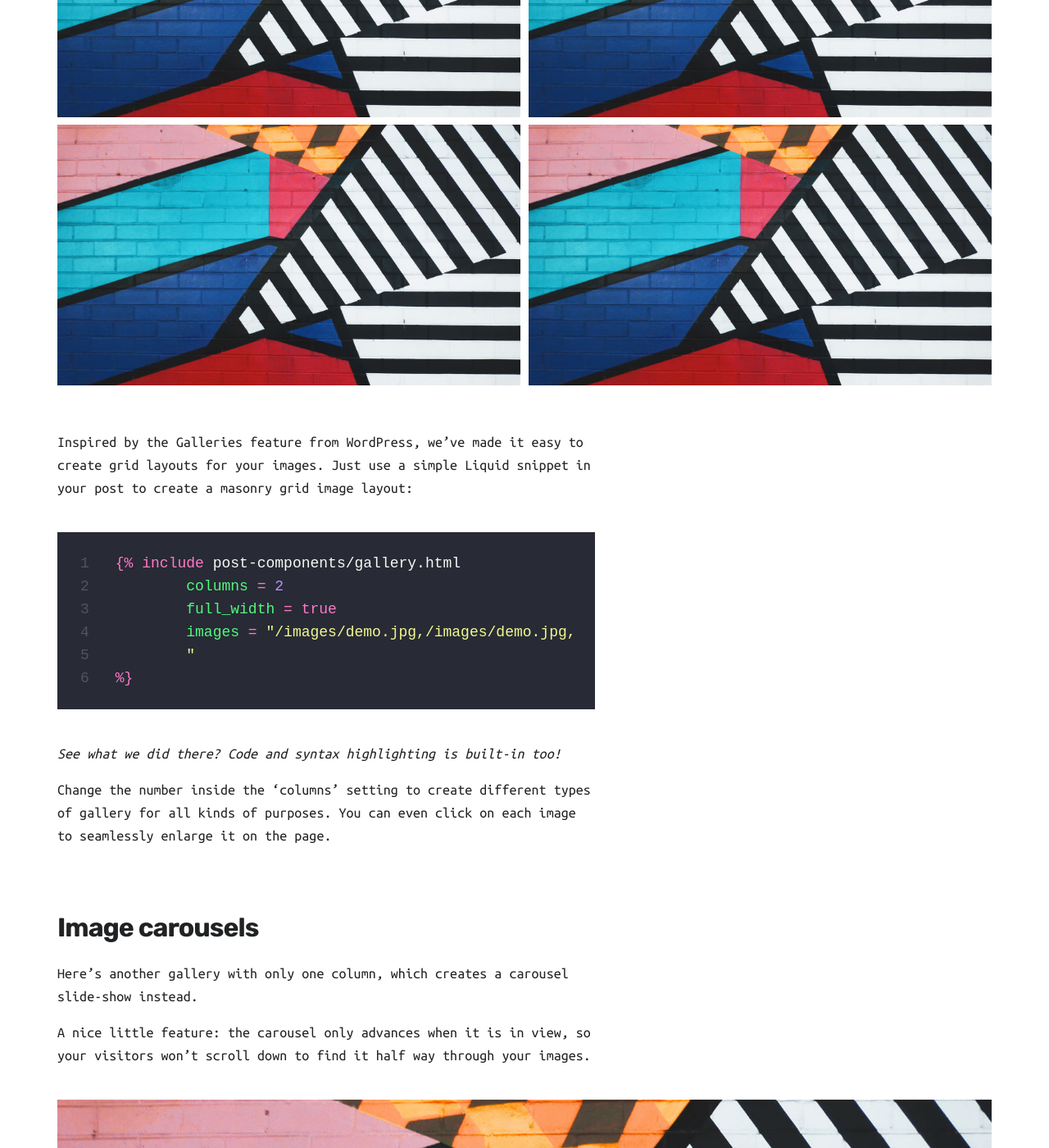
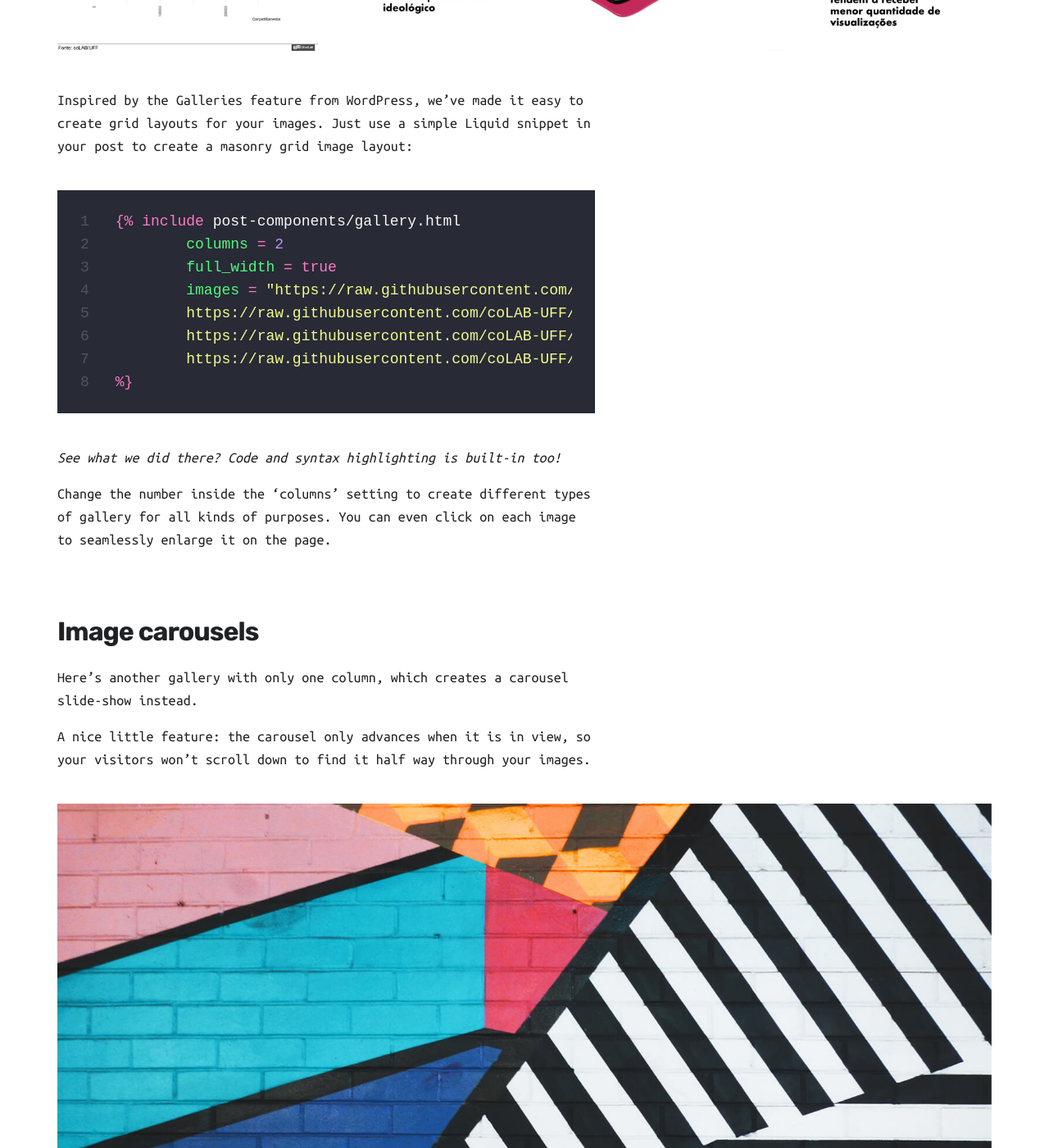
Before and after one commit to coLAB-UFF/ddoslab, a Jekyll site: the page built from _projects/2022-07-01-demo-project.md, in a window 1280 px wide and 1400 px high, scrolled down 6096 px. Shown: the whole window at 82% size. Built offline with Jekyll 4.4.1, drawn with Linux system fonts in a browser that asks for light colours; nearby versions of some CDN libraries.

Commit message:
Update 2022-07-01-demo-project.md

````diff
--- a/_projects/2022-07-01-demo-project.md
+++ b/_projects/2022-07-01-demo-project.md
@@ -12,10 +12,6 @@
   - data_tiktok_report4.jpg
   - data_tiktok_report5.jpg
 ---
-
-[![DOI:10.56465/ddoslab.2022.001](http://img.shields.io/badge/DOI-10.56465/ddoslab.2022.001-FFB351.svg)](https://dx.doi.org/10.56465/ddoslab.2022.001)
-
-<a href="https://dx.doi.org/10.56465/ddoslab.2022.001"><img src="http://img.shields.io/badge/DOI-10.56465/ddoslab.2022.001-FFB351.svg" alt="DOI:10.56465/ddoslab.2022.001" style="width: 200px; margin: 0px; max-width: none;"></a>
 
 ![](/images/data_tiktok_report.jpg)
 
@@ -65,17 +61,19 @@
 
 ### Como citar este relatório
 
-Em estudos acadêmicos:
+* Em estudos acadêmicos:
 
 ```
 CHAGAS, V.; STEFANO, L. TikTok e polarização política no Brasil. Niterói: coLAB/UFF, 2022. 66 p. (Série DDoS Lab). doi:10.56465/ddoslab.2022.001
 ```
 
-Na imprensa e em outras fontes:
+* Na imprensa e em outras fontes:
 
 ```
 Relatório "TikTok e Polarização Política no Brasil", de autoria de Viktor Chagas e Luiza de Mello Stefano, pesquisadores do Laboratório de Pesquisa em Comunicação, Culturas Políticas e Economia da Colaboração (coLAB) da Universidade Federal Fluminense.
 ```
+
+<a href="https://dx.doi.org/10.56465/ddoslab.2022.001"><img src="http://img.shields.io/badge/DOI-10.56465/ddoslab.2022.001-FFB351.svg" alt="DOI:10.56465/ddoslab.2022.001" style="width: 200px; margin: 0px; max-width: none;"></a>
 
 ---
 
@@ -86,8 +84,10 @@
 {% include post-components/gallery.html
 	columns = 2
 	full_width = true
-	images = "/images/demo.jpg,/images/demo.jpg,/images/demo.jpg,/images/demo.jpg,
-	"
+	images = "https://raw.githubusercontent.com/coLAB-UFF/ddoslab/main/images/projects/data_tiktok_report2.jpg,
+	https://raw.githubusercontent.com/coLAB-UFF/ddoslab/main/images/projects/data_tiktok_report3.jpg,
+	https://raw.githubusercontent.com/coLAB-UFF/ddoslab/main/images/projects/data_tiktok_report4.jpg,
+	https://raw.githubusercontent.com/coLAB-UFF/ddoslab/main/images/projects/data_tiktok_report5.jpg"
 %}
 
 Inspired by the Galleries feature from WordPress, we've made it easy to create grid layouts for your images. Just use a simple Liquid snippet in your post to create a masonry grid image layout:
@@ -97,8 +97,10 @@
 {% include post-components/gallery.html
 	columns = 2
 	full_width = true
-	images = "/images/demo.jpg,/images/demo.jpg,/images/demo.jpg,/images/demo.jpg,
-	"
+	images = "https://raw.githubusercontent.com/coLAB-UFF/ddoslab/main/images/projects/data_tiktok_report2.jpg,
+	https://raw.githubusercontent.com/coLAB-UFF/ddoslab/main/images/projects/data_tiktok_report3.jpg,
+	https://raw.githubusercontent.com/coLAB-UFF/ddoslab/main/images/projects/data_tiktok_report4.jpg,
+	https://raw.githubusercontent.com/coLAB-UFF/ddoslab/main/images/projects/data_tiktok_report5.jpg"
 %}
 ```
 {% endraw %}
````
